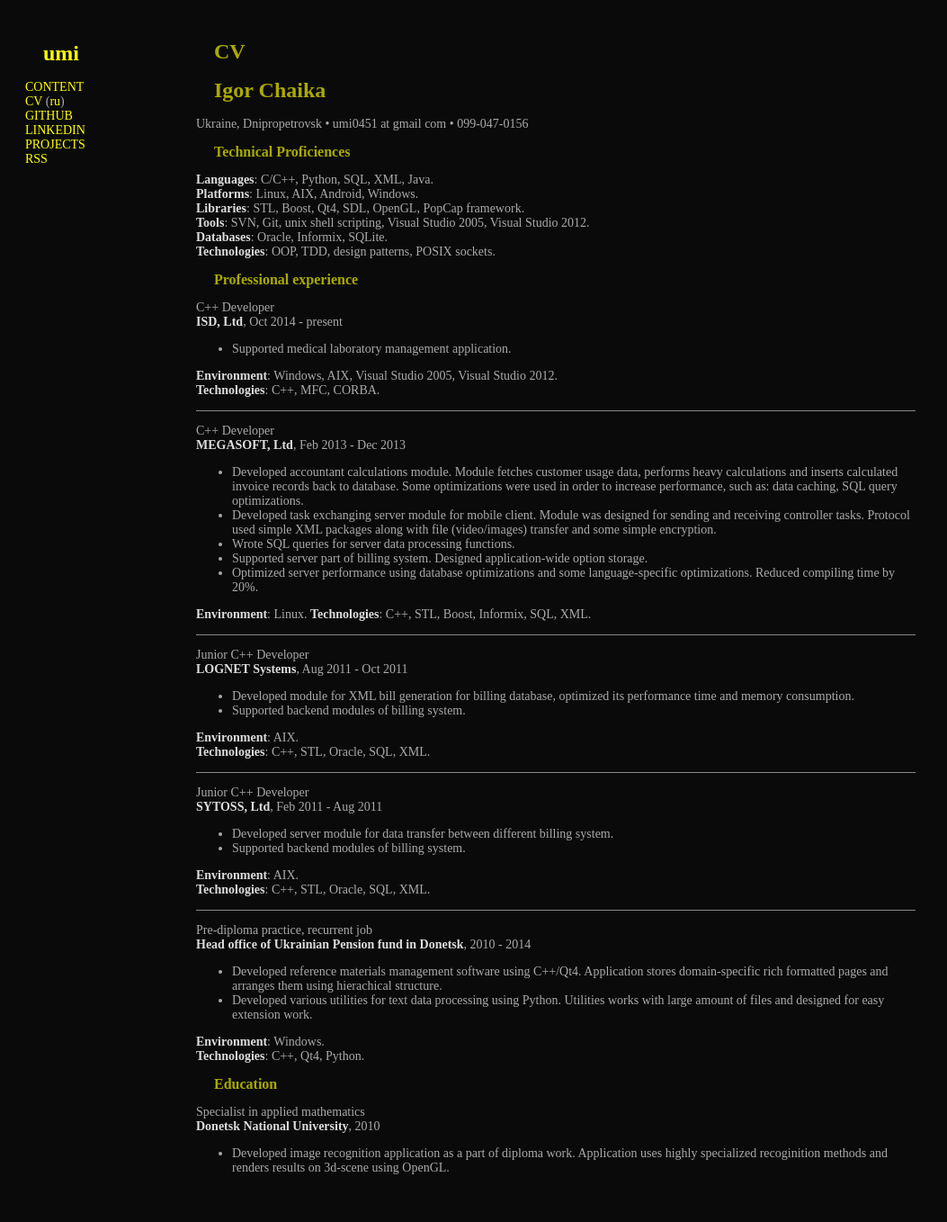
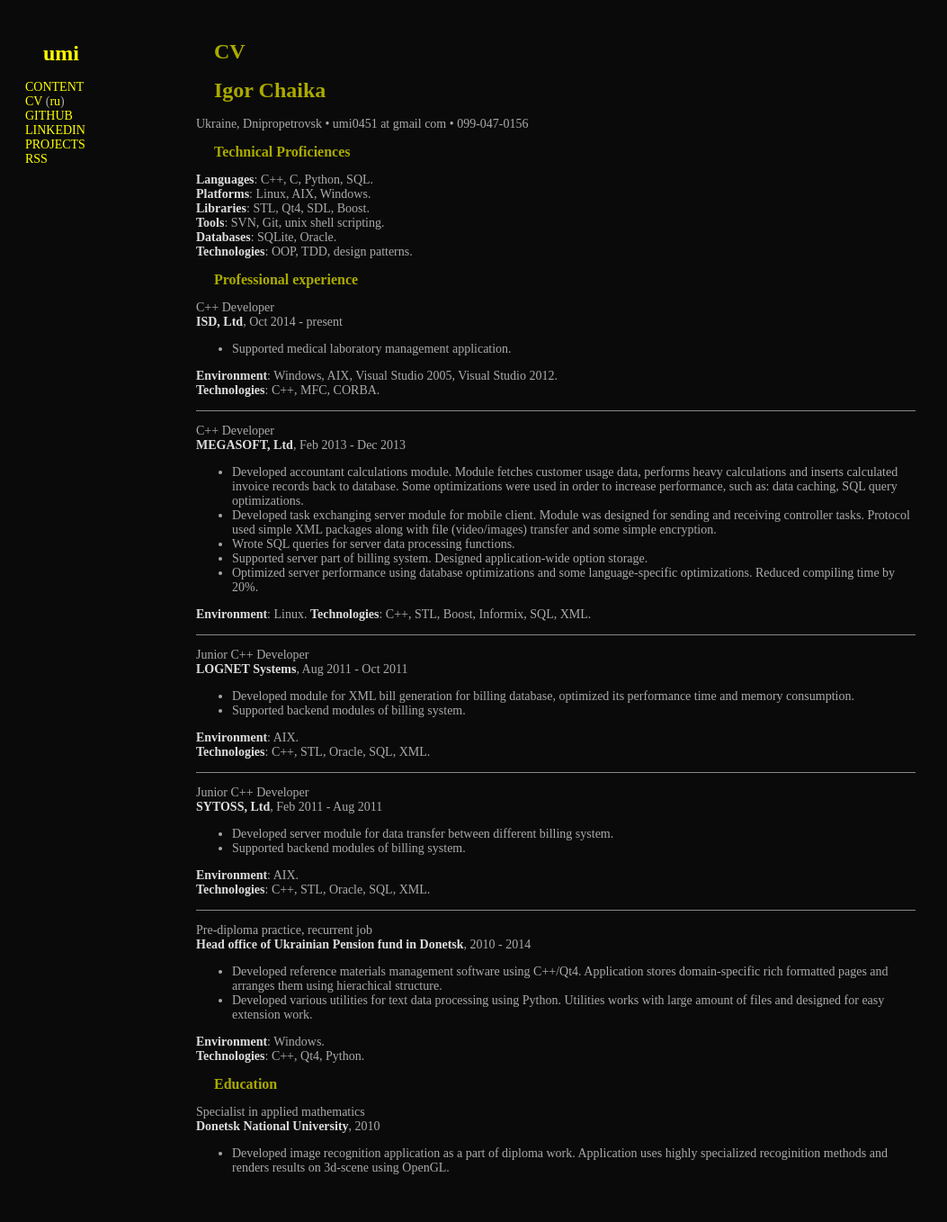
Before and after one commit to clckwrkbdgr/clckwrkbdgr.github.io, a Jekyll site: the page built from cv.en.md, in a window 1280 px wide. Shown: the whole page at 90% size, without its empty margins (0-1053 px from the left). Built offline with Jekyll 4.4.1, drawn with Linux system fonts in a browser that asks for light colours; Markdown is read by kramdown in place of the engine named in the settings.

Commit message:
Fixed CV a bit: left only relevant skills info.

```diff
--- a/cv.en.md
+++ b/cv.en.md
@@ -9,12 +9,12 @@
 
 ## Technical Proficiences
 
-**Languages**: C/C++, Python, SQL, XML, Java.
-**Platforms**: Linux, AIX, Android, Windows.
-**Libraries**: STL, Boost, Qt4, SDL, OpenGL, PopCap framework.
-**Tools**: SVN, Git, unix shell scripting, Visual Studio 2005, Visual Studio 2012.
-**Databases**: Oracle, Informix, SQLite.
-**Technologies**: OOP, TDD, design patterns, POSIX sockets.
+**Languages**: C++, C, Python, SQL.
+**Platforms**: Linux, AIX, Windows.
+**Libraries**: STL, Qt4, SDL, Boost.
+**Tools**: SVN, Git, unix shell scripting.
+**Databases**: SQLite, Oracle.
+**Technologies**: OOP, TDD, design patterns.
 
 ## Professional experience
 
```
Also changed, not shown: _cv.en.yml (+10 -6 lines), _cv.md (+6 -6 lines), _cv.ru.yml (+9 -5 lines), cv.ru.md (+6 -6 lines).
